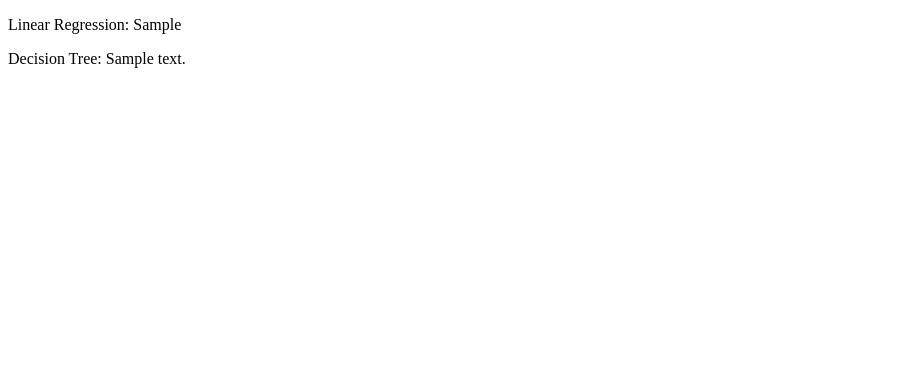
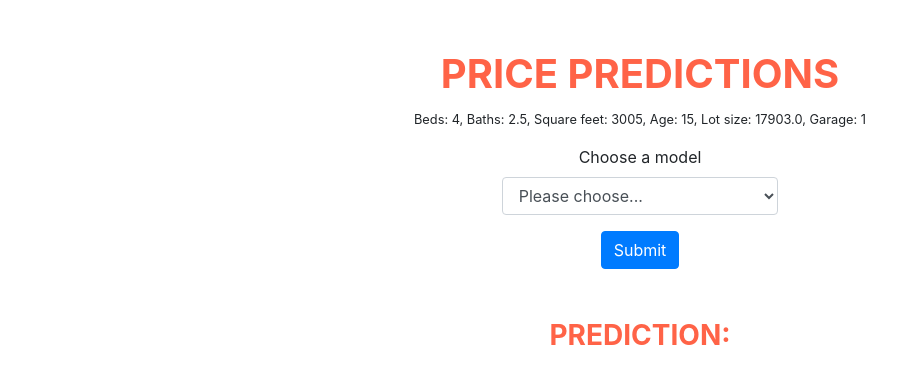
Before and after one commit to bapower/s14lab2, a Flask app: template templates/index.html in a window 1280 px wide. Shown: the top 384 px of the page, without its empty margins (0-920 px from the left). Run offline with Flask 2, Linux system fonts and the light colour scheme; the template is opened without the code that fills it: most values are stand-ins (such as "Sample title", 1, 10 or a date in 2020); some libraries are stand-ins or nearby versions.

Commit message:
bootstrap and dropdown

```diff
--- a/app.py
+++ b/app.py
@@ -8,8 +8,9 @@ app = Flask(__name__)
 def index():
     linearRegression = joblib.load('./models/linearRegression.pkl')
     decisionTree = joblib.load('./models/decisionTree.pkl')
+    # Make prediction - features = ['BEDS', 'BATHS', 'SQFT', 'AGE', 'LOTSIZE', 'GARAGE']
     linearRegressionPrediction = str(linearRegression.predict([[4, 2.5, 3005, 15, 17903.0, 1]])[0][0].round(1))
-    decisionTreePrediction = str(decisionTree.predict([[4, 2.5, 3005, 15, 17903.0, 1]])[0][0].round(1))
+    decisionTreePrediction = str(decisionTree.predict([[4, 2.5, 3005, 15, 17903.0, 1]])[0])
     return (render_template('index.html',
     	linearRegressionPrediction = linearRegressionPrediction,
     	decisionTreePrediction = decisionTreePrediction))
--- a/static/css/index.css
+++ b/static/css/index.css
@@ -1,3 +1,24 @@
-h1 {
-    color: rgba(0, 0, 64, 1);
+body {
+  background-color: lightblue;
 }
+
+.form-box {
+  width: 50%;
+  margin: auto;
+  padding-top: 50px;
+}
+
+.form-box h1, .form-box h3   {
+  text-align: center;
+  font-weight: bold;
+  text-transform: uppercase;
+  color: tomato;
+}
+
+.input-group {
+	text-align:center;
+}
+
+form {
+	margin-top: 15px;
+}
--- a/templates/index.html
+++ b/templates/index.html
@@ -9,9 +9,54 @@
 
     <!-- Styles -->
     <link href="{{ url_for('static', filename='./css/index.css') }}" rel="stylesheet">
+    <link rel="stylesheet" href="https://stackpath.bootstrapcdn.com/bootstrap/4.4.1/css/bootstrap.min.css" integrity="sha384-Vkoo8x4CGsO3+Hhxv8T/Q5PaXtkKtu6ug5TOeNV6gBiFeWPGFN9MuhOf23Q9Ifjh" crossorigin="anonymous">
+
 </head>
 <body>
-	<p>Linear Regression: {{ linearRegressionPrediction }}</p>
-	<p>Decision Tree: {{ decisionTreePrediction }}</p>
+	<div class="container">
+	<div class="row">
+		<div class="form-box col-md-10 text-center">
+        <h1>Price Predictions</h1>
+        	<small>Beds: 4, Baths: 2.5, Square feet: 3005, Age: 15, Lot size: 17903.0, Garage: 1</small>
+    	    <form role="form col-md-4 col-md-offset-4 text-center" id="contact-form">
+	            <div class="form-group col-md-4 offset-md-4">
+				  <label class="text-center control-label" for="selectbasic">Choose a model</label>
+				  <div class="text-center">
+				    <select id="selectModel" name="selectModel" class="form-control" onChange="output()">
+				    	<option value="">Please choose...</option>
+				      <option value="{{ linearRegressionPrediction }}">Linear Regression</option>
+				      <option value="{{ decisionTreePrediction }}">Decision Tree</option>
+				    </select>
+				  </div>
+				</div>
+		         <div class="text-center">
+		            <button type="submit" class="btn btn-primary">Submit</button>
+		        </div>
+    	    </form>
+		</div>
+	</div>
+	<div class="row">
+		<div class="form-box col-md-10">
+        <h3>Prediction:</h3>
+        <p class="text-center prediction-value"></p>
+		</div>
+	</div>
+</div>
+
+	<script>
+
+
+         function output(){
+         	var select = document.getElementById("selectModel");
+         	var value = select.value;
+         	var predictionValue = document.querySelector('.prediction-value');
+         	predictionValue.textContent = value;
+
+        }
+
+
+
+
+        </script>
 </body>
 </html>
```
Also changed, not shown: 3 other files.
